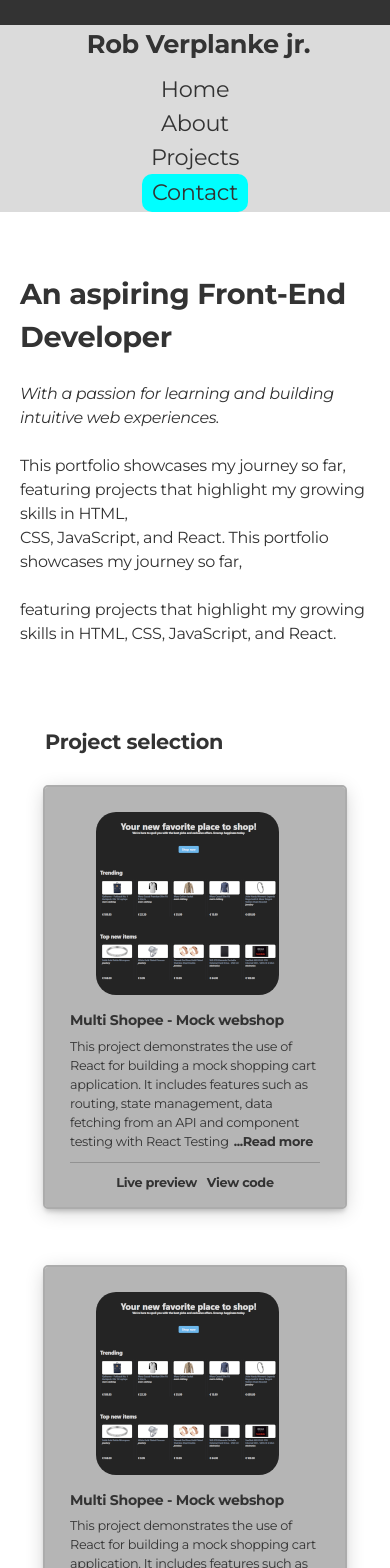
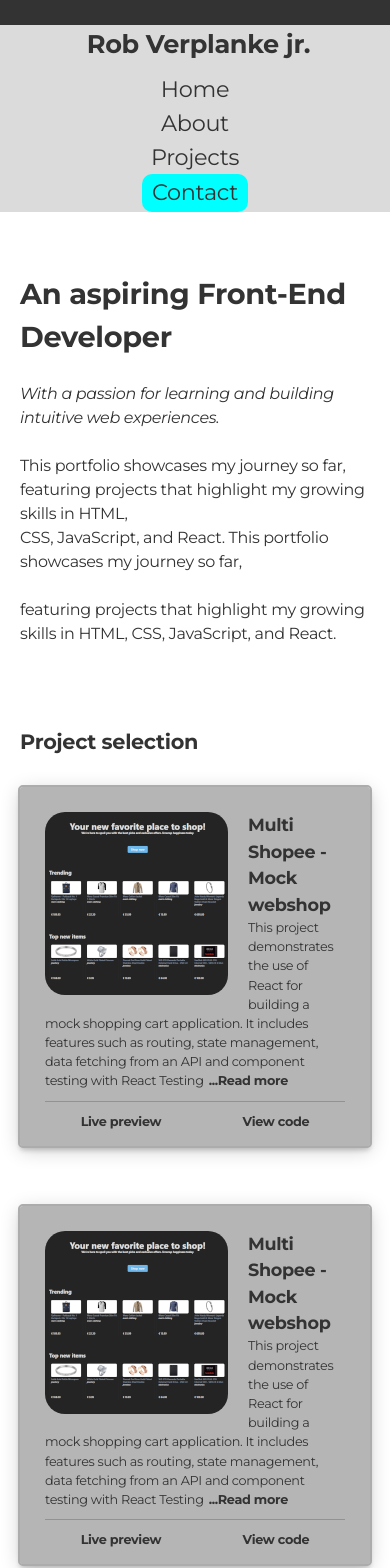
Before and after one commit to RobVerplanke/portfolio, a React (Vite) app: page / in a window 390 px wide. Shown: the top 1568 px of the page. Built offline with nearby package versions, Linux system fonts and the light colour scheme.

Commit message:
styling: finetune mediaqueries, restyling

```diff
--- a/src/components/content/ProjectCardSmall.jsx
+++ b/src/components/content/ProjectCardSmall.jsx
@@ -30,18 +30,16 @@ export function ProjectCardSmall(props) {
           <div className="image-container">
             <img src={imageSmall} alt={altText} />
           </div>
-          <div className="card-description">
-            <h4>
-              {title} - {subTitle}
-            </h4>
-          </div>
+          <h4>
+            {title} - {subTitle}
+          </h4>
           <div className="card-description">
             <p>
               {isReadMoreActive ? (
                 <>
                   {description}
                   <a
-                    className="card-description-content"
+                    className="card-description-link"
                     onClick={resizeDescriptionContent}
                   >
                     ...Read less
@@ -51,7 +49,7 @@ export function ProjectCardSmall(props) {
                 <>
                   {truncateString(description)}
                   <a
-                    className="card-description-content"
+                    className="card-description-link"
                     onClick={resizeDescriptionContent}
                   >
                     ...Read more
--- a/src/styles/ProjectCardLarge.css
+++ b/src/styles/ProjectCardLarge.css
@@ -1,8 +1,9 @@
 /* Custom properties */
 
 :root {
+  --app-background-color: #dbdbdb;
   --card-background-color: #b5b5b5;
-  --card-border-color: #757575;
+  --card-border-color: #b5b5b5;
   --card-link-color: #00ffff;
   --cards-max-width: 600px;
 }
@@ -11,6 +12,9 @@
   display: flex;
   flex-direction: column;
   justify-content: flex-start;
+  background-color: var(--app-background-color);
+  border-left: 1px solid var(--card-border-color);
+  border-right: 1px solid var(--card-border-color);
   max-width: var(--cards-max-width);
   padding: 10px 0 15px 0;
 }
--- a/src/styles/ProjectCardSmall.css
+++ b/src/styles/ProjectCardSmall.css
@@ -22,7 +22,7 @@
 .image-container img {
   border-radius: 20px;
   float: left;
-  margin: 0 15px 10px 0;
+  margin: 0 20px 10px 0;
 }
 
 .project-links {
@@ -54,40 +54,23 @@
 }
 
 .card-description {
-  /* overflow: hidden; */
   font-size: 0.8em;
-  padding-top: 5px;
 }
 
-.card-description-content {
+.card-description-link {
   font-size: 1em;
   font-weight: 700;
   margin-left: 5px;
   cursor: pointer;
 }
 
-@media (max-width: 600px) {
+@media (max-width: 1000px) {
   .projects-preview-card {
-    max-width: 300px;
     flex-direction: column;
     justify-content: flex-start;
   }
 
-  .card-title {
-    padding-top: 20px;
-  }
-
-  .right-container {
-    padding-left: 5px;
-  }
-
-  .project-links {
-    justify-content: center;
-    gap: 10px;
-  }
-
   .image-container {
-    display: flex;
     justify-content: center;
   }
 }
--- a/src/styles/ProjectsNav.css
+++ b/src/styles/ProjectsNav.css
@@ -1,6 +1,6 @@
 /* Custom properties */
 :root {
-  --border-color: #333333;
+  --border-color: #727272;
   --font-color-dark: #333333;
   --cards-max-width: 600px;
 }
--- a/src/styles/index.css
+++ b/src/styles/index.css
@@ -136,7 +136,13 @@ nav a:last-child {
   }
 }
 
-@media (max-width: 600px) {
+@media (max-width: 1300px) {
+  h1 {
+    font-size: 1.6em;
+  }
+}
+
+@media (max-width: 1000px) {
   main {
     justify-content: center;
     align-items: center;
@@ -163,25 +169,3 @@ nav a:last-child {
     margin-left: 0;
   }
 }
-
-@media (max-width: 820px) {
-  main {
-    justify-content: center;
-    align-items: center;
-  }
-  header {
-    align-items: center;
-    flex-direction: column;
-  }
-
-  .main-sidebar {
-    padding: 0 10px 0 10px;
-    flex: 0;
-  }
-}
-
-@media (max-width: 1300px) {
-  h1 {
-    font-size: 1.6em;
-  }
-}
```
